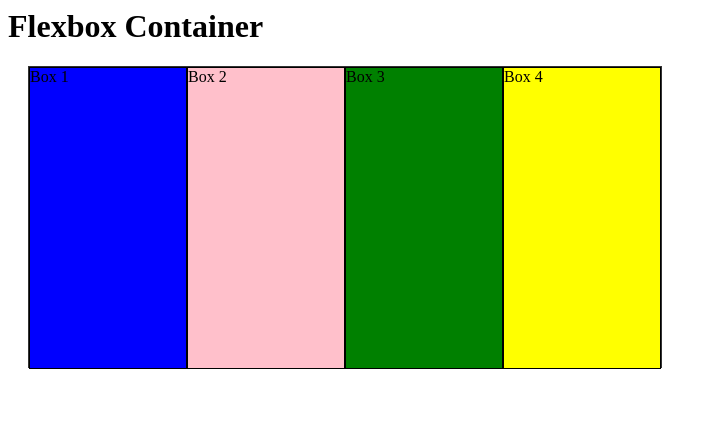
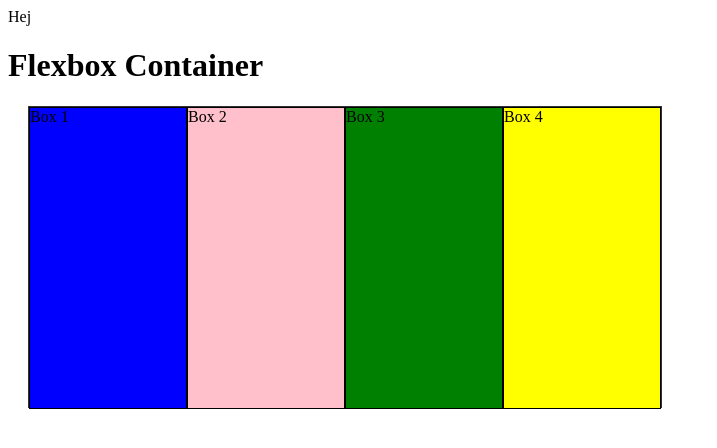
Before and after one commit to ChristofferAndersson/git-intro, a plain HTML site: page index.html in a window 1280 px wide. Shown: the whole page, without its empty margins (0-717 px from the left). Drawn offline with Linux system fonts and the light colour scheme.

Commit message:
nav menu

```diff
--- a/index.html
+++ b/index.html
@@ -7,6 +7,7 @@
     <title>Document</title>
 </head>
 <body>
+    <nav class="menu">Hej</nav>
     <h1>Flexbox Container</h1>
     <div class="container">
         <section class="box1">Box 1</section>
```
